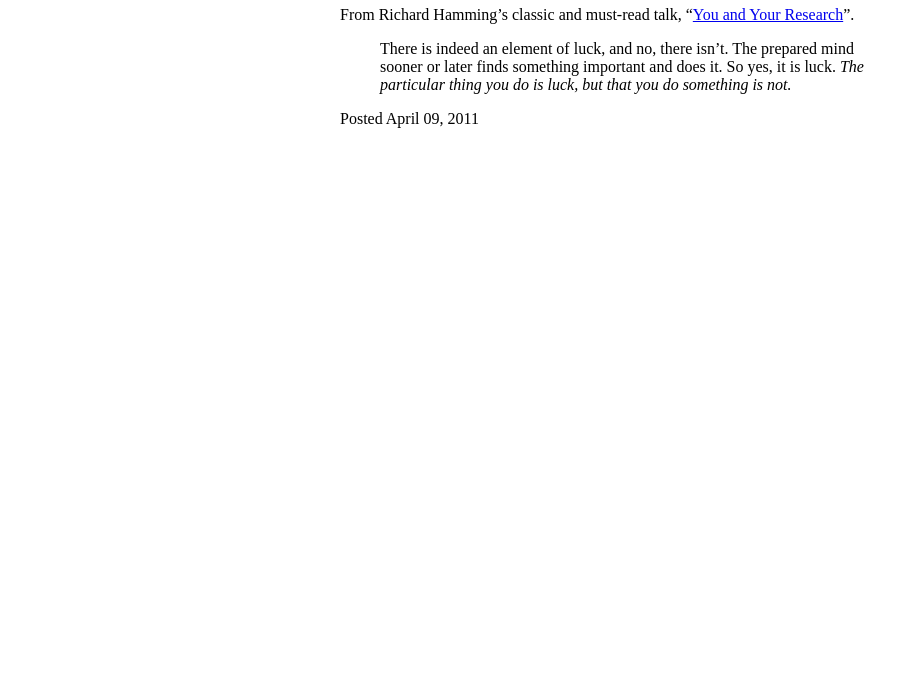
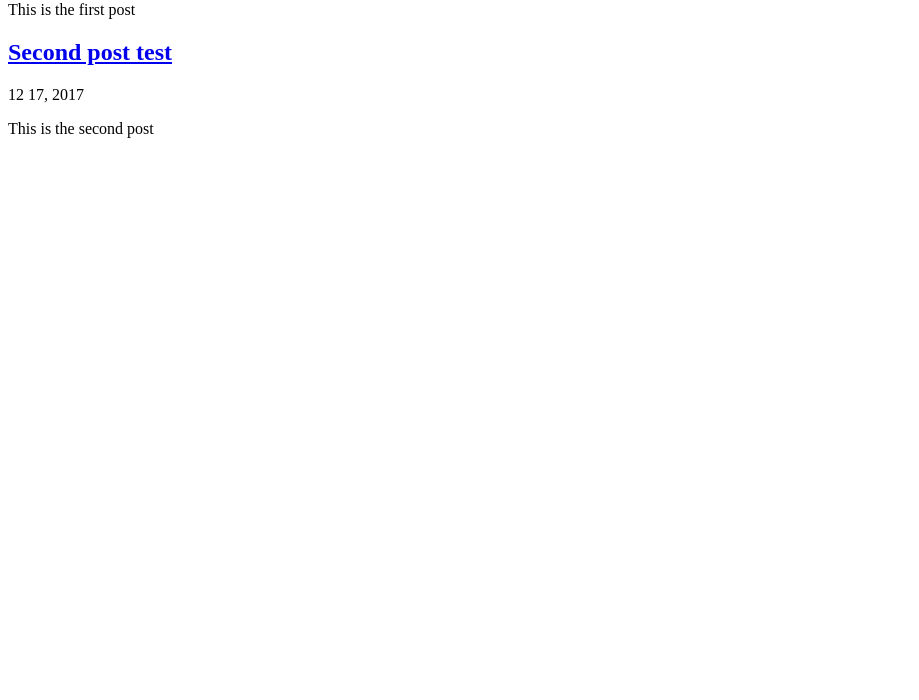
Before and after one commit to joncancode/fun-with-gatsby, a Gatsby site: page / in a window 1280 px wide. Shown: the part 100-800 px from the top of the page, without its empty margins (0-919 px from the left). Built offline with nearby package versions, Linux system fonts and the light colour scheme; Gatsby itself is replaced by a stand-in of ours.

Commit message:
made two dummy posts that currently link to 404 page

```diff
--- a/src/layouts/index.js
+++ b/src/layouts/index.js
@@ -37,7 +37,7 @@
 const TemplateWrapper = ({ children }) => (
   <div>
     <Helmet
-      title="Gatsby Default Starter"
+      title="Gatsby Practice"
       meta={[
         { name: 'description', content: 'Sample' },
         { name: 'keywords', content: 'sample, something' },
--- /dev/null
+++ b/src/pages/2017-12-17-sunday/index.md
@@ -0,0 +1,11 @@
+---
+path: "/second-post"
+date: "2017-12-17T19:49:26+00:00"
+title: "Second post test"
+tags: ['gatsby', 'sunday', 'react', 'graphql']
+excerpt: "This is the second post"
+---
+
+## Sunday's Post
+
+Something something, blog post.
--- a/src/pages/index.js
+++ b/src/pages/index.js
@@ -1,25 +1,46 @@
-import React from "react"
+import React from 'react'
+import Link from 'gatsby-link'
 
-export default () =>
-  <div style={{ margin: '3rem auto', maxWidth: 600 }}>
-    <h1>Richard Hamming on Luck</h1>
-    <div>
-      <p>
-        From Richard Hamming’s classic and must-read talk, “<a href="http://www.cs.virginia.edu/~robins/YouAndYourResearch.html">
-          You and Your Research
-        </a>”.
-      </p>
-      <blockquote>
-        <p>
-          There is indeed an element of luck, and no, there isn’t. The prepared
-          mind sooner or later finds something important and does it. So yes, it
-          is luck.{" "}
-          <em>
-            The particular thing you do is luck, but that you do something is
-            not.
-          </em>
-        </p>
-      </blockquote>
-    </div>
-    <p>Posted April 09, 2011</p>
-  </div>
+const IndexPage = ({data}) => {
+  const { edges: posts } = data.allMarkdownRemark
+    return (
+      <div>
+         {posts.map(({node: post}) => {
+          const { frontmatter } = post
+          return(
+            <div>
+              <h2>
+                <Link to={frontmatter.path}>
+                {frontmatter.title}
+                </Link>
+              </h2>
+              <p>{frontmatter.date}</p>
+              <p>{frontmatter.excerpt}</p>
+            </div>
+          )
+        })}
+      </div>
+    )
+}
+
+export const query = graphql`
+  query IndexQuery {
+    allMarkdownRemark {
+      totalCount
+      edges {
+        node {
+          id
+          frontmatter {
+            title
+            date(formatString: "MM DD, YYYY")
+            path
+            tags
+            excerpt
+          }
+        }
+      }
+    }
+  }
+`
+
+export default IndexPage
```
